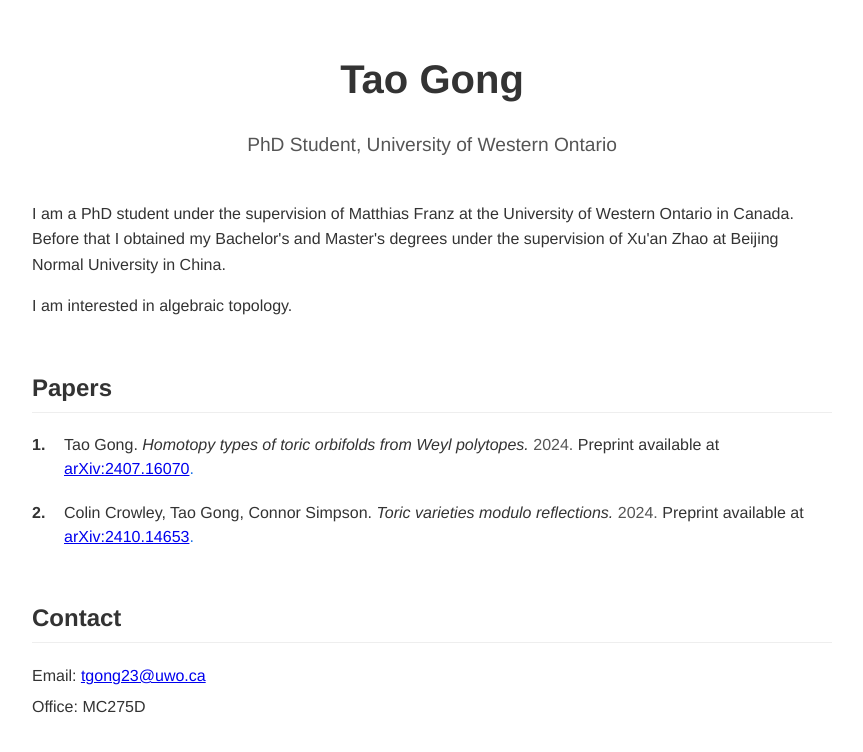
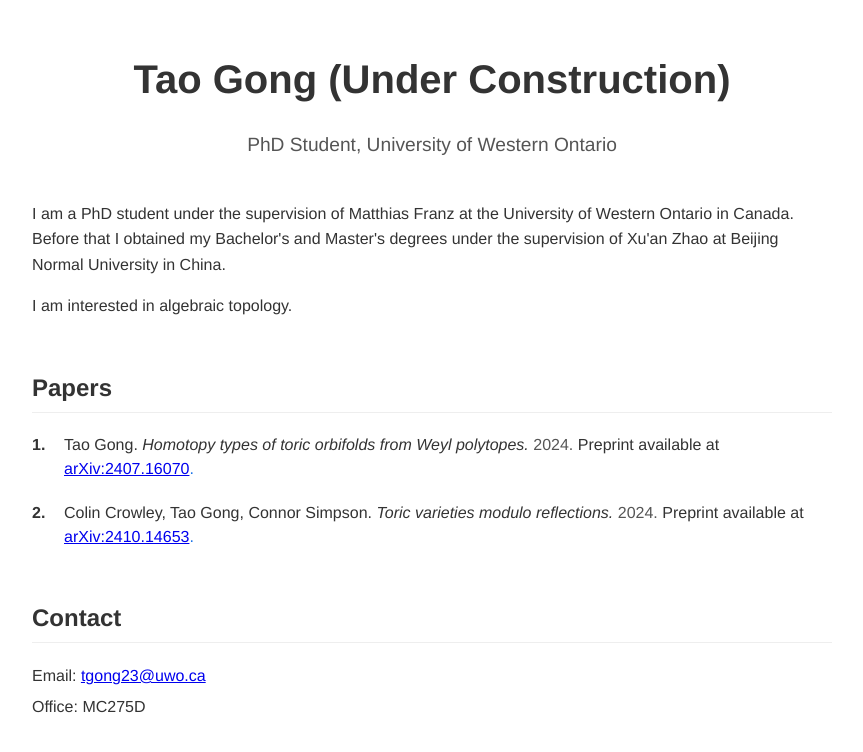
Before and after one commit to ggttaaoo/ggttaaoo.github.io, a Jekyll site: the page built from index.md, in a window 1280 px wide. Shown: the top 752 px of the page, without its empty margins (208-1071 px from the left). Built offline with Jekyll 4.4.1, drawn with Linux system fonts in a browser that asks for light colours.

```diff
--- /dev/null
+++ b/google7807907a4257155e.html
@@ -0,0 +1 @@
+google-site-verification: google7807907a4257155e.html
--- a/index.md
+++ b/index.md
@@ -4,7 +4,7 @@ title: Tao Gong
 ---
 
 <div class="header">
-  <h1>Tao Gong</h1>
+  <h1>Tao Gong (Under Construction)</h1>
   <p class="subtitle">PhD Student, University of Western Ontario</p>
 </div>
 
```
